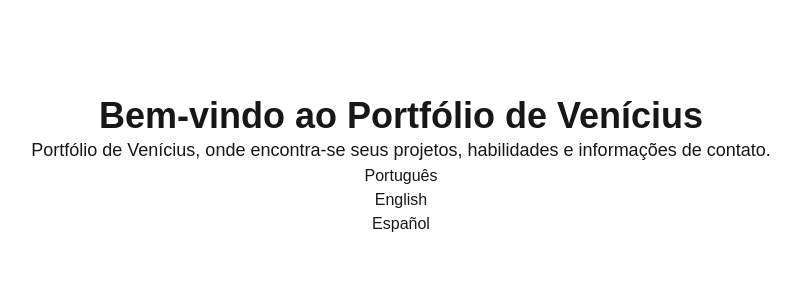
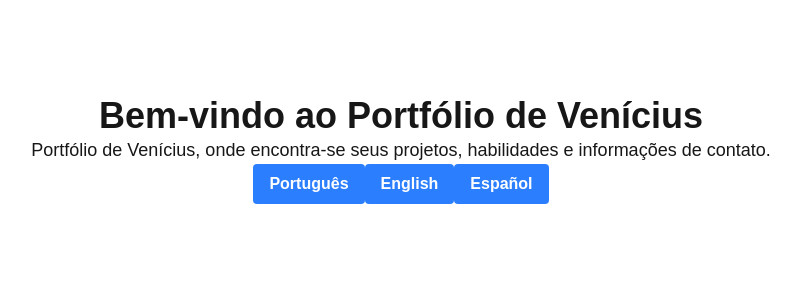
Before and after one commit to venicius8/portfolio, a Next.js app: page / in a window 1280 px wide. Shown: the top 300 px of the page, without its empty margins (239-1035 px from the left). Built offline with nearby package versions, Linux system fonts and the light colour scheme.

Commit message:
feat: add SetLanguage component

```diff
--- a/src/app/page.tsx
+++ b/src/app/page.tsx
@@ -1,18 +1,16 @@
 "use client";
 
 import { useLanguage } from "@/context/LanguageContext";
+import SetLanguage from "@/components/SetLanguage";
 
 export default function Home() {
-  const { language, setLanguage, t } = useLanguage();
+  const { t } = useLanguage();
 
   return (
     <main className="flex min-h-full flex-col items-center justify-between p-24">
       <h1 className="text-4xl font-bold">{t.home.title}</h1>
       <p className="text-lg">{t.home.description}</p>
-
-      <button onClick={() => setLanguage("pt")}>Português</button>
-      <button onClick={() => setLanguage("en")}>English</button>
-      <button onClick={() => setLanguage("es")}>Español</button>
+      <SetLanguage />
     </main>
   );
 }
--- /dev/null
+++ b/src/components/SetLanguage.tsx
@@ -0,0 +1,32 @@
+import { useLanguage } from "@/context/LanguageContext";
+import { Language, languageCorrespondence } from "@/data/dictionary";
+
+function LanguageButton({
+  lang,
+  children,
+}: {
+  lang: Language;
+  children: React.ReactNode;
+}) {
+  const { setLanguage } = useLanguage();
+  return (
+    <button
+      className="bg-blue-500 hover:bg-blue-700 text-white font-bold py-2 px-4 rounded"
+      onClick={() => setLanguage(lang)}
+    >
+      {children}
+    </button>
+  );
+}
+
+export default function SetLanguage() {
+  return (
+    <div>
+      {Object.entries(languageCorrespondence).map(([lang, label]) => (
+        <LanguageButton key={lang} lang={lang as Language}>
+          {label}
+        </LanguageButton>
+      ))}
+    </div>
+  );
+}
--- a/src/data/dictionary.ts
+++ b/src/data/dictionary.ts
@@ -1,3 +1,11 @@
+export type Language = "pt" | "en" | "es";
+
+export const languageCorrespondence = {
+  pt: "Português",
+  en: "English",
+  es: "Español",
+};
+
 export const dictionary = {
   en: {
     home: {
@@ -22,6 +30,4 @@ export const dictionary = {
         "Portfólio de Venícius, onde encontra-se seus projetos, habilidades e informações de contato.",
     },
   },
-};
-
-export type Language = "pt" | "en" | "es";
+} as const;
```
